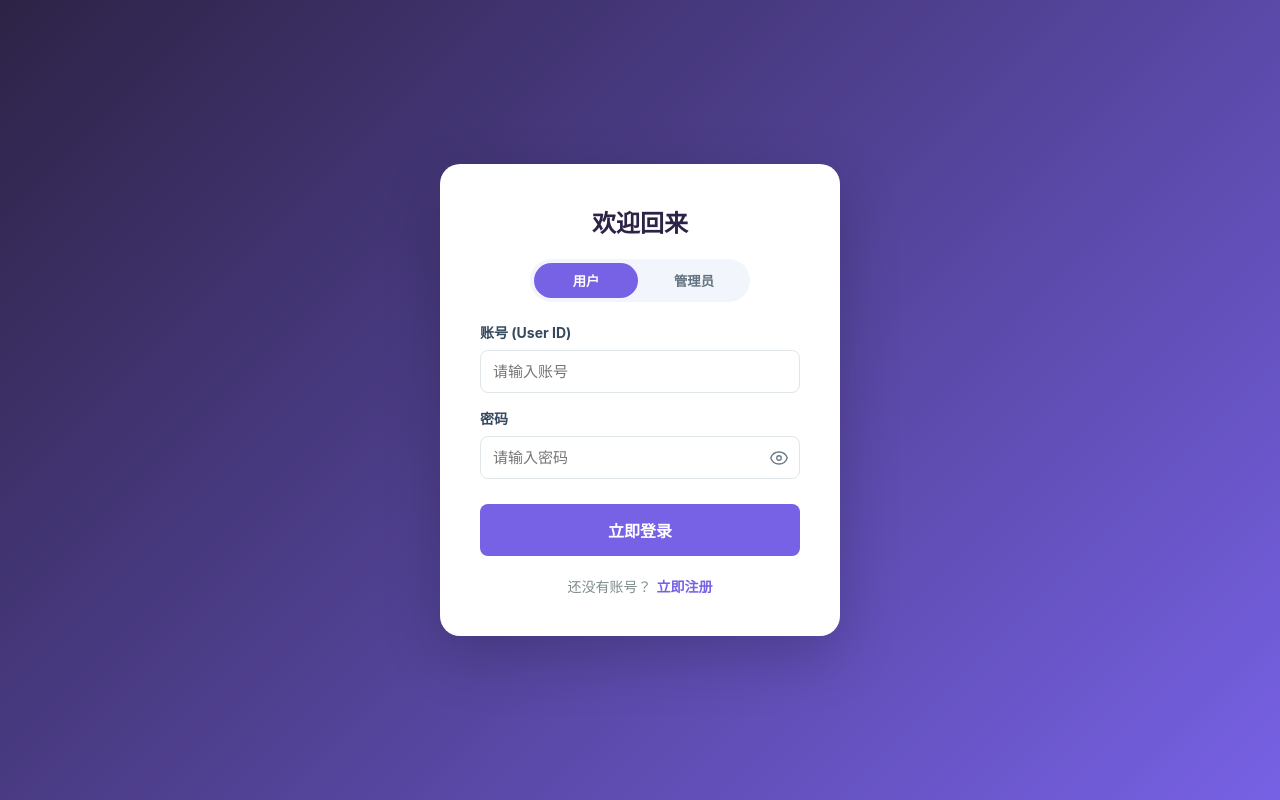
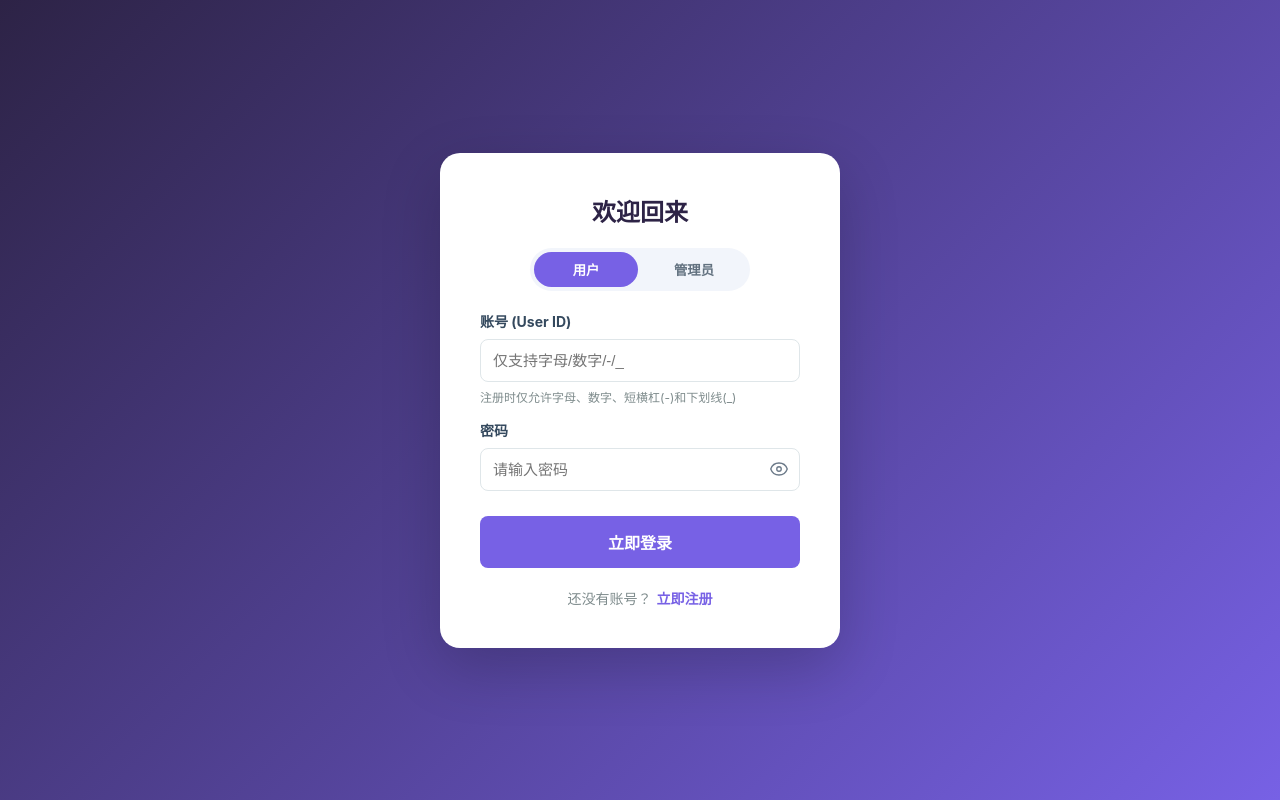
Before and after one commit to JessieWU913/Diet, a Vue app in the folder diet_agent_frontend/: page /login in a window 1280 px wide. Built offline with nearby package versions, Linux system fonts and the light colour scheme.

Commit message:
增强用户注册时的ID验证

```diff
--- a/diet_agent_frontend/src/views/LoginView.vue
+++ b/diet_agent_frontend/src/views/LoginView.vue
@@ -14,10 +14,11 @@
           <input
             type="text"
             v-model="userId"
-            placeholder="请输入账号"
+            placeholder="仅支持字母/数字/-/_"
             required
             class="form-control"
           />
+          <small v-if="!isAdminMode" class="id-rule">注册时仅允许字母、数字、短横杠(-)和下划线(_)</small>
         </div>
 
         <div v-if="!isLoginMode && !isAdminMode" class="form-group">
@@ -142,6 +143,11 @@ const handleSubmit = async () => {
     return
   }
 
+  if (!isAdminMode.value && !isLoginMode.value && !/^[A-Za-z0-9_-]+$/.test(cleanUserId)) {
+    alert('User ID 仅允许字母、数字、短横杠(-)和下划线(_)')
+    return
+  }
+
   if (!isLoginMode.value && cleanPassword !== cleanConfirm) {
     alert('两次输入的密码不一致，请重新输入！')
     return
@@ -233,6 +239,7 @@ const handleSubmit = async () => {
 }
 .form-group { text-align: left; margin-bottom: 15px; }
 .form-group label { display: block; margin-bottom: 8px; font-weight: bold; color: #34495e; font-size: 14px; }
+.id-rule { display: block; margin-top: 6px; color: #7f8c8d; font-size: 12px; }
 .form-control { width: 100%; padding: 12px; border: 1px solid #dfe6e9; border-radius: 8px; font-size: 15px; box-sizing: border-box; outline: none; transition: border 0.2s; }
 .form-control:focus { border-color: #7761e5; }
 .password-wrap { position: relative; }
```
Also changed, not shown: 1 other file (tests, documents, lock files or other folders).
